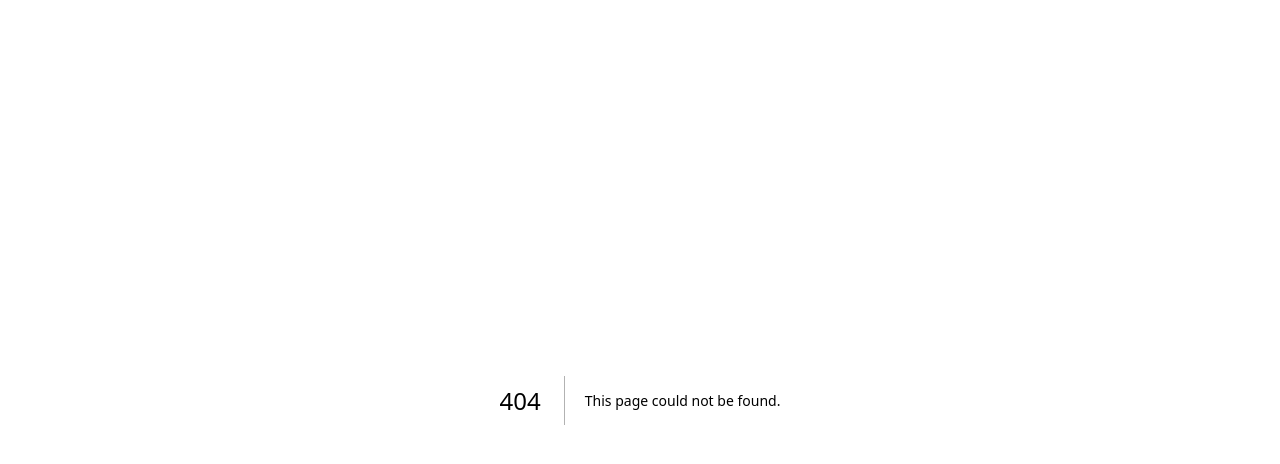
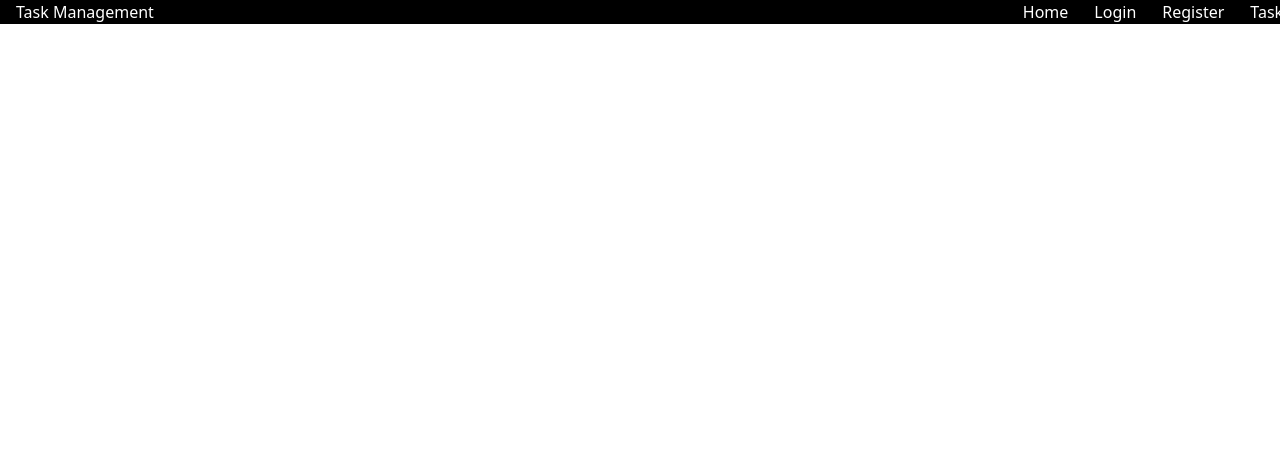
Before and after one commit to joelvitorniino/task-management, a Next.js app: page /components/Navbar in a window 1280 px wide. Before the commit this address had no page. Shown: the top 464 px of the page. Built offline with nearby package versions, Linux system fonts and the light colour scheme.

Commit message:
feat: component Navbar

```diff
--- /dev/null
+++ b/src/pages/components/Navbar.tsx
@@ -0,0 +1,46 @@
+import Link from "next/link";
+
+export default function Navbar() {
+    return (
+      <nav className="flex justify-between items-center pl-4 pr-[1.2em] mb-8 bg-black text-white">
+        <div className="flex justify-center items-center">
+            <h1 className="md:ml-3em sm:ml-3em iphone:-ml-3 whitespace-nowrap">Task Management</h1>
+        </div>
+
+        <ul className="flex list-none justify-end">
+          <li className="lg:mr-4 lg:ml-[54em] max-sm:mr-2 iphone:mr-0 iphone:ml-7 mr-4">
+            <Link
+              href="/"
+              className="text-white no-underline p-1 transition border border-b-2 border-solid border-transparent hover:border-white"
+            >
+              Home
+            </Link>
+          </li>
+          <li className="lg:mr-[1em] max-sm:mr-2 iphone:mr-0 mr-4">
+            <Link
+              href="/projects"
+              className="text-white no-underline p-1 transition border border-b-2 border-solid border-transparent hover:border-white"
+            >
+              Login
+            </Link>
+          </li>
+          <li className="lg:mr-1.3em max-sm:mr-1 iphone:mr-0 iphone:-ml-1 mr-4">
+            <Link
+              href="/about"
+              className="text-white no-underline p-1 transition border border-b-2 border-solid border-transparent hover:border-white"
+            >
+              Register
+            </Link>
+          </li>
+          <li className="mr-0">
+            <Link
+              href="/contact"
+              className="text-white no-underline p-1 transition border border-b-2 border-solid border-transparent hover:border-white"
+            >
+              Tasks
+            </Link>
+          </li>
+        </ul>
+      </nav>
+    );
+  }
```
